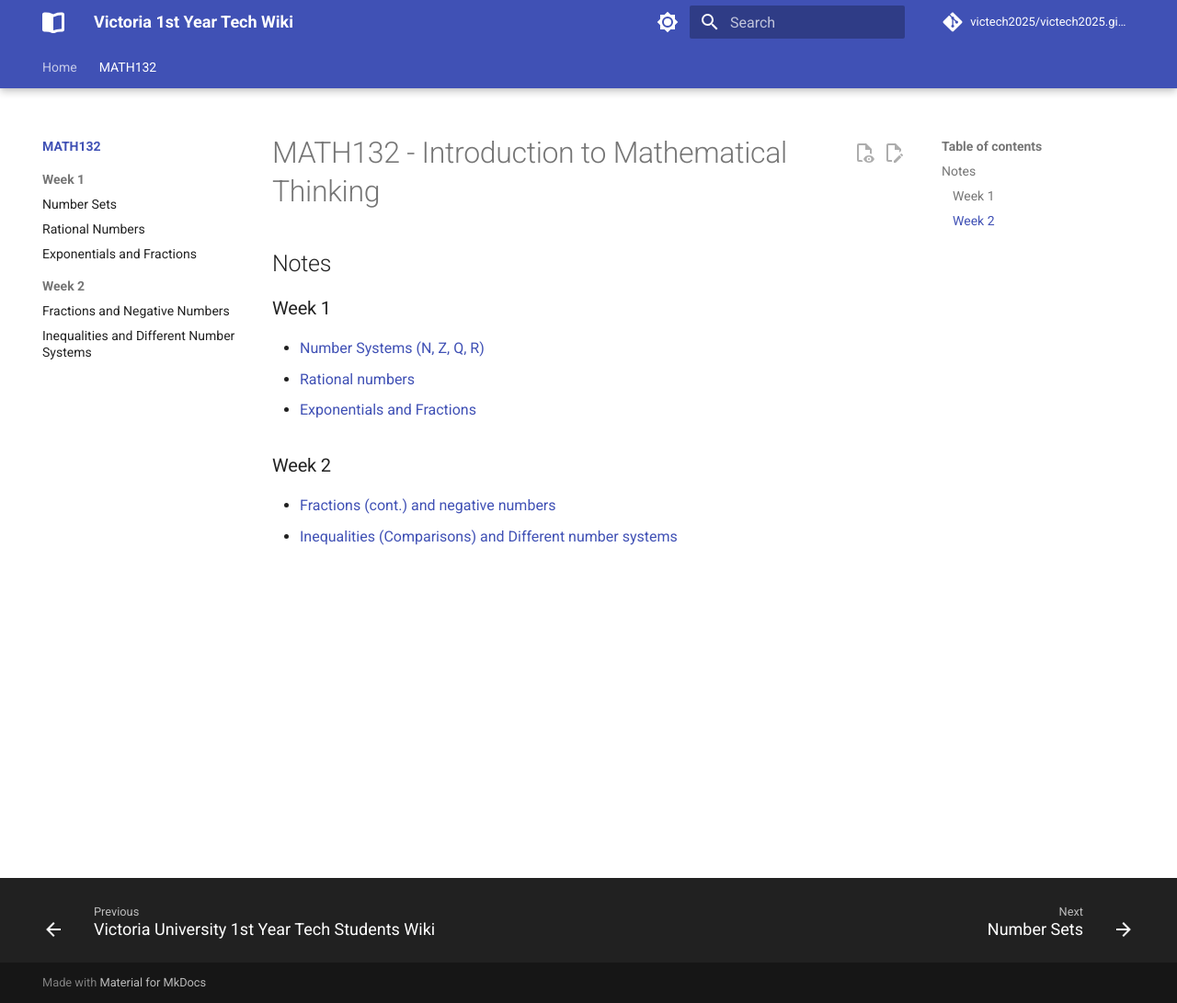
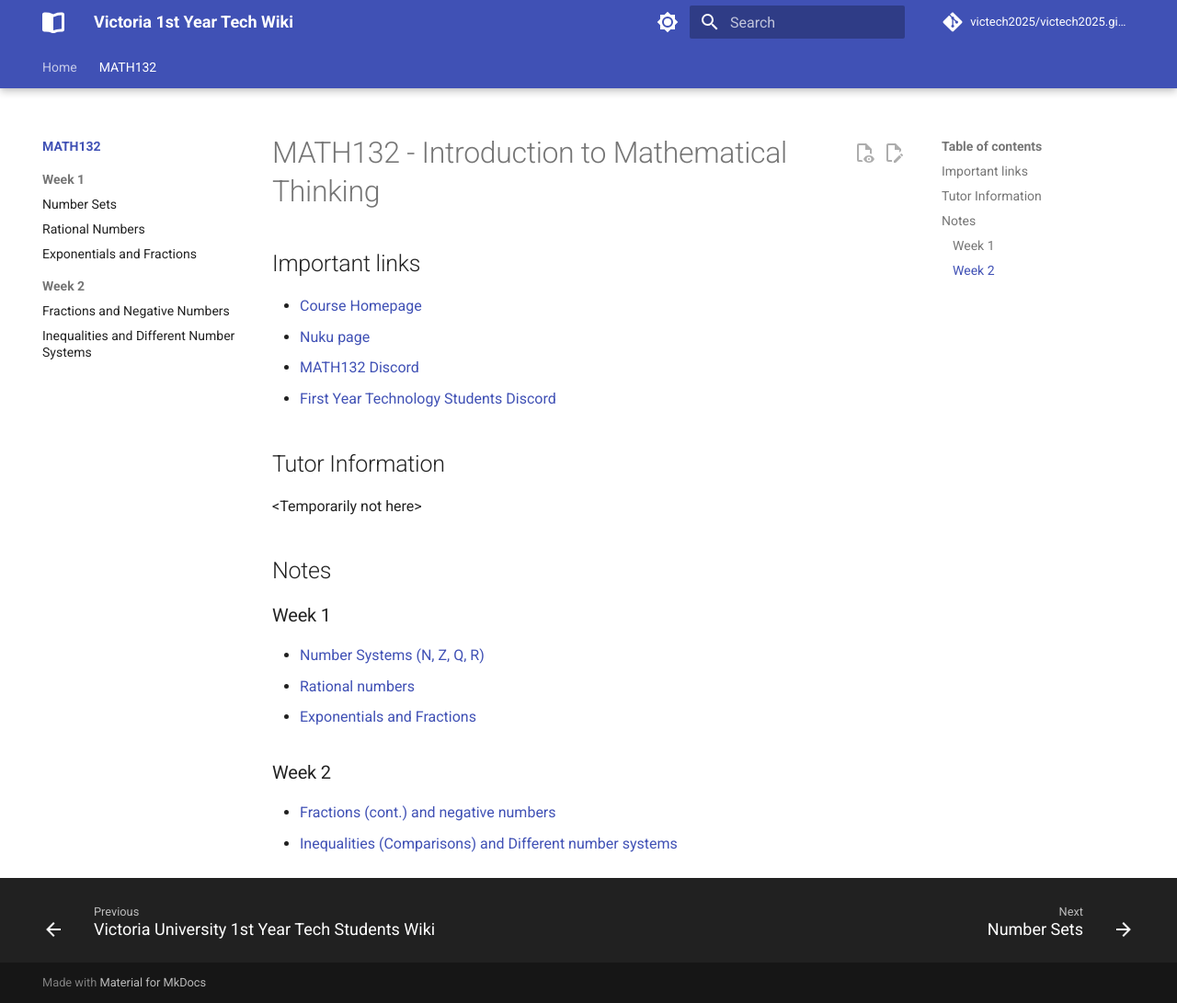
Before and after one commit to victech2025/victech2025.github.io, an MkDocs documentation site: the page built from docs/math/132/index.md, in a window 1280 px wide and 1091 px high. Shown: the whole window at 92% size. Built offline with MkDocs 1.6.1 and Material for MkDocs 9.7.7, drawn with Linux system fonts in a browser that asks for light colours; comment, search, counter and statistics services are not loaded.

Commit message:
add math132 info

```diff
--- a/docs/math/132/index.md
+++ b/docs/math/132/index.md
@@ -1,4 +1,15 @@
 # MATH132 - Introduction to Mathematical Thinking
+
+## Important links
+
+* [Course Homepage](https://www.wgtn.ac.nz/courses/math/132/2025/offering?crn=17150)
+* [Nuku page](https://nuku.wgtn.ac.nz/courses/24963)
+* [MATH132 Discord](https://discord.gg/AGAah36ayW)
+* [First Year Technology Students Discord](https://discord.gg/CzdC6d2WDc)
+
+## Tutor Information
+
+<Temporarily not here\>
 
 ## Notes
 
```
